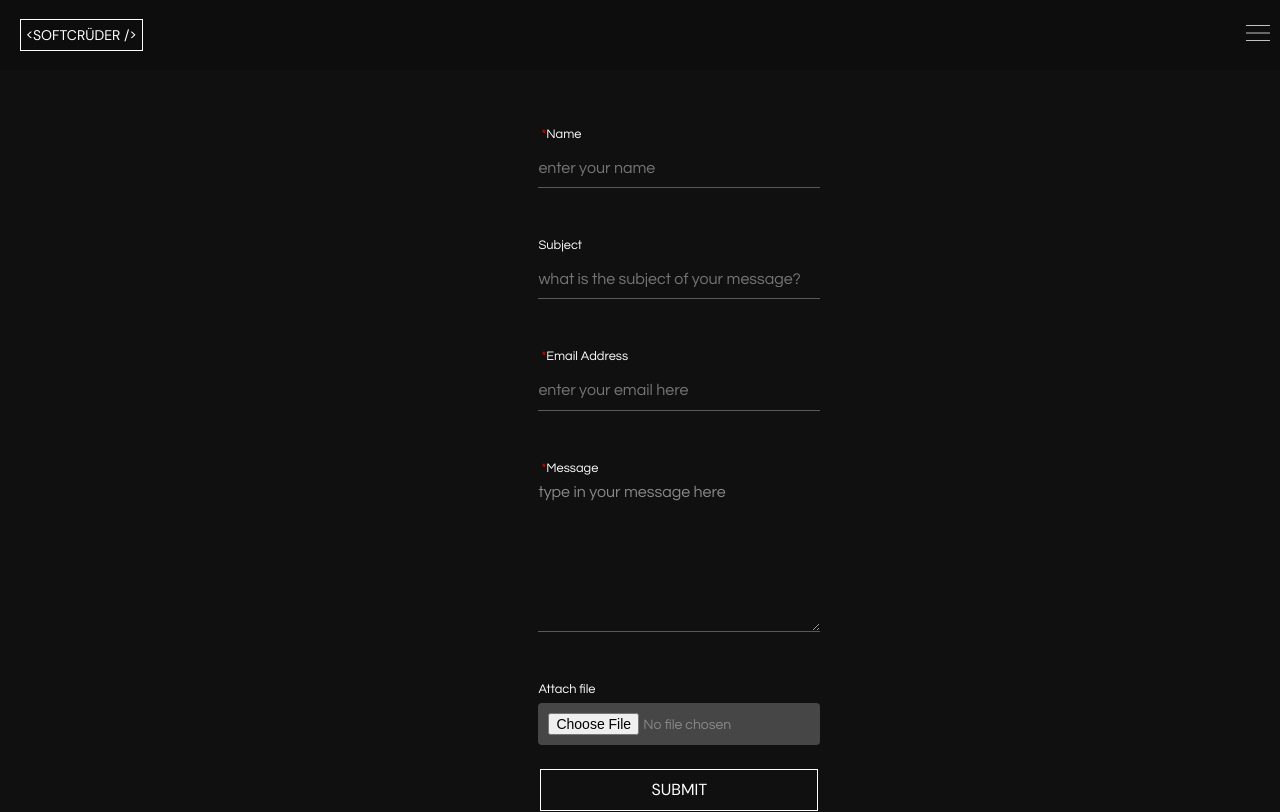
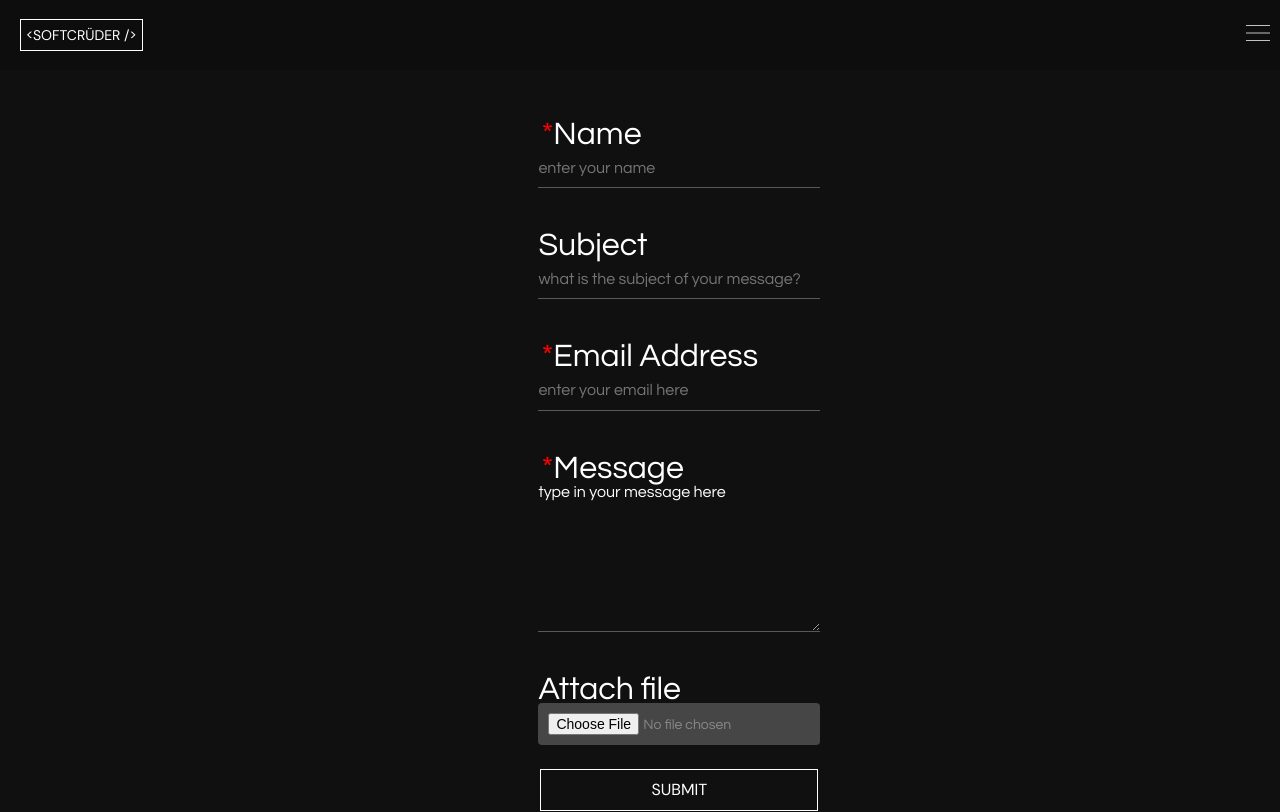
Before and after one commit to softcruder/softcruder.github.io, a Next.js app: page /contact in a window 1280 px wide. Shown: the top 812 px of the page. Built offline with nearby package versions, Linux system fonts and the light colour scheme.

Commit message:
Update ContactForm.module.css
Just made some style edits.

```diff
--- a/src/styles/ContactForm.module.css
+++ b/src/styles/ContactForm.module.css
@@ -7,11 +7,10 @@
 }
 
 .label {
-  font-size: 1vw;
+  font-size: 2rem;
   margin-bottom: 0.2rem;
 }
 
-/* CSS for the required asterisk */
 label.required::before {
   content: "*";
   color: red;
@@ -62,7 +61,7 @@ label.required::before {
 .input[type="text"],
 .input[type="email"],
 .textarea::placeholder {
-  color: var(--text-color-2);
+  color: var(--text-color);
   font-size: 1rem;
 }
 
@@ -103,6 +102,7 @@ textarea.textarea:focus {
   position: fixed;
   top: 20px;
   right: 20px;
+  left: 30px;
   background-color: transparent;
   border-radius: 4px;
   padding: 10px;
@@ -147,14 +147,14 @@ textarea.textarea:focus {
 }
 
 .modalHeading {
-  font-size: 16px;
+  font-size: 14px;
   font-weight: bold;
   margin-bottom: 10px;
 }
 
 .modalContent {
-  font-size: 12px;
-  margin-bottom: 15px;
+  font-size: 10px;
+  margin-bottom: 10px;
 }
 
 .closeBtn {
```
